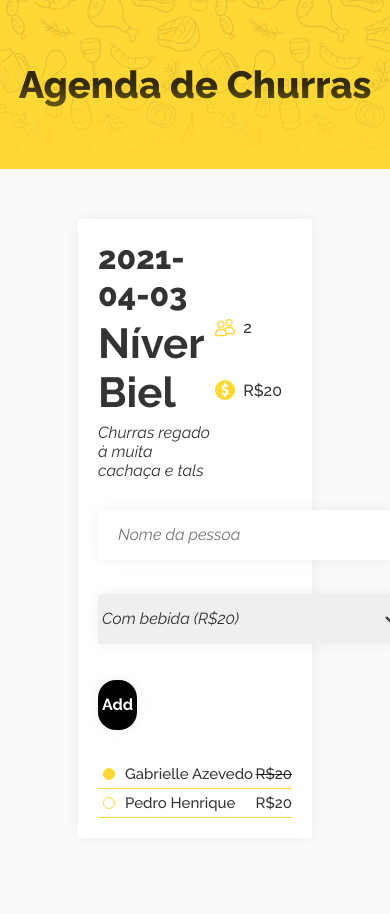
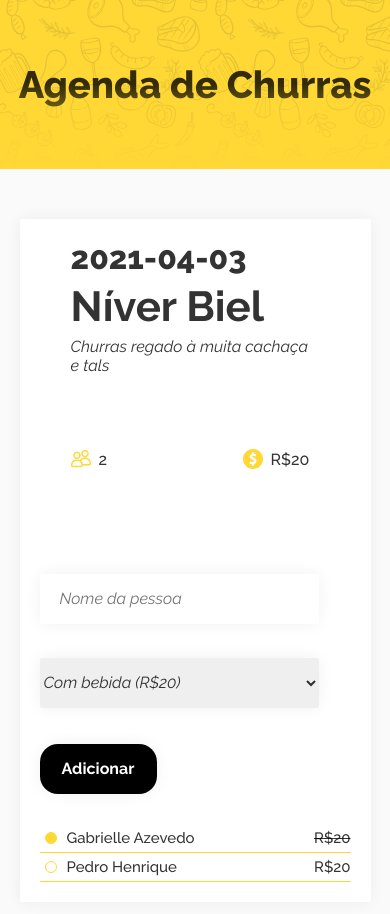
Before and after one commit to GabrielleAzevedo/Teste-Trinca, a React (Create React App) app: page /detalhe/0 in a window 390 px wide. Shown: the top 914 px of the page. Before the commit the page ends 888 px from the top, so only its background shows below. Built offline with nearby package versions, Linux system fonts and the light colour scheme.

Commit message:
chore: responsividade páginas

```diff
--- a/src/components/Card/styles.js
+++ b/src/components/Card/styles.js
@@ -21,6 +21,11 @@ export const Card = styled.div`
 
   cursor:pointer;
 
+  @media(max-width: 650px) {
+    width: 65vw;
+    max-width: 65vw;
+    height: 45vw;
+  }
 `;
 
 export const CardInfo = styled.div``;
--- a/src/components/Input/styles.js
+++ b/src/components/Input/styles.js
@@ -33,4 +33,9 @@ export const Input = styled.input`
   &::placeholder{
       font-style: italic;
   }
+
+  @media(max-width: 650px) {
+    width: 90%;
+  }
+
 `;
--- a/src/components/Textarea/styles.js
+++ b/src/components/Textarea/styles.js
@@ -30,7 +30,8 @@ export const Input = styled.input`
     outline: none;
   }
 
-  {input:number::-webkit-inner-spin-button{
-    --webkit-appearance: none;
+  @media(max-width: 650px) {
+    width: 90%;
   }
+
 `;
--- a/src/pages/BbqDetails/BbqDetailsHeader/styles.js
+++ b/src/pages/BbqDetails/BbqDetailsHeader/styles.js
@@ -7,10 +7,19 @@ export const Container = styled.div`
   justify-content: space-between;
   align-items: center;
 
+  @media(max-width: 650px) {
+    flex-direction: column;
+  }
+
 `;
 
 export const Info = styled.div`
   width: 60%;
+
+  @media(max-width: 650px) {
+    width: 80%;
+  }
+
 `;
 
 export const Date = styled.h1`
@@ -36,6 +45,14 @@ export const IconsDetail = styled.div`
   display: flex;
   flex-direction: column;
   justify-content: space-evenly;
+
+  @media(max-width: 650px) {
+    width: 80%;
+
+    flex-direction: row;
+    justify-content: space-between;
+  }
+
 `;
 
 export const IconInfo = styled.div`
--- a/src/pages/BbqDetails/index.js
+++ b/src/pages/BbqDetails/index.js
@@ -104,7 +104,7 @@ function Index() {
                             {/* <Option value="otherValue">Outro</Option> */}
                         </Select>
 
-                    <Button>Add</Button>
+                    <Button>Adicionar</Button>
                 </Form>
 
                 <List>
--- a/src/pages/BbqDetails/styles.js
+++ b/src/pages/BbqDetails/styles.js
@@ -18,6 +18,10 @@ export const Card = styled.div`
   border-radius: 2px;
 
   padding: 2rem;
+
+  @media(max-width: 650px) {
+    width: 90vw;
+  }
 
 `;
 
@@ -47,6 +51,9 @@ export const Select = styled.select`
       outline:none;
   }
 
+  @media(max-width: 650px) {
+    width:90%;
+  }
 
 `;
 
@@ -56,7 +63,7 @@ export const Option = styled.option`
 
 export const Button = styled.button`
   height: 5rem;
-  width: 10vw;
+  width: 15vw;
   max-width: 300px;
 
   margin-top: 3.6rem;
@@ -80,6 +87,15 @@ export const Button = styled.button`
     outline:none;
     font-size: 2rem;
   }
+
+  @media(max-width: 1024px) {
+    width: 20vw;
+  }
+
+  @media(max-width: 650px) {
+    width: 30vw;
+  }
+
 `;
 
 
--- a/src/pages/BbqList/styles.js
+++ b/src/pages/BbqList/styles.js
@@ -12,6 +12,15 @@ export const Cards = styled.div`
   display: grid;
   grid-template-columns: auto auto auto;
   grid-gap: 3rem;
+
+  @media(max-width: 1024px) {
+    grid-template-columns: auto auto;
+  }
+
+  @media(max-width: 650px) {
+    grid-template-columns: auto;
+  }
+
 `;
 
 export const CardNewBbq = styled.div`
@@ -28,6 +37,13 @@ export const CardNewBbq = styled.div`
   flex-direction: column;
 
   cursor: pointer;
+
+  @media(max-width: 650px) {
+    width: 65vw;
+    max-width: 65vw;
+    height: 45vw;
+  }
+
 `;
 
 export const Circle = styled.div`
```
